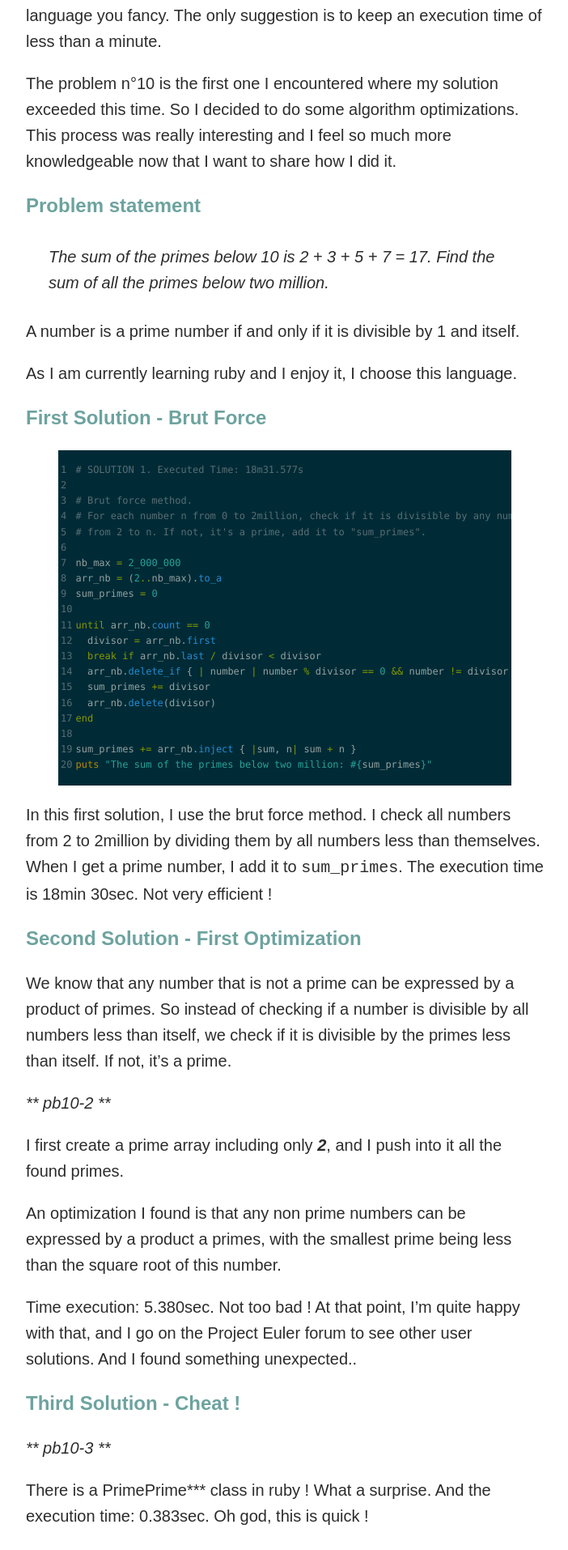
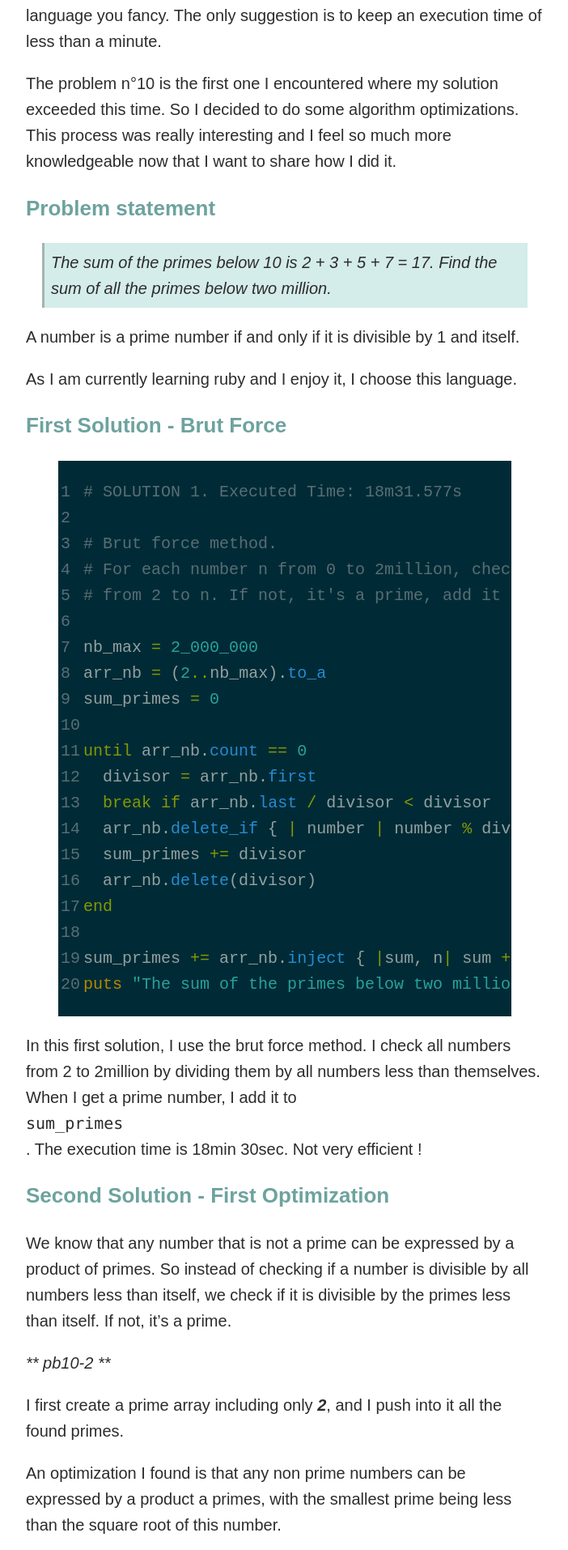
Before and after one commit to florianmainguy/florianmainguy.github.io, a Jekyll site: the page built from _posts/2015-08-28-sum-of-prime-numbers-program-optimization.markdown, in a window 1280 px wide. Shown: the part 566-2480 px from the top of the page at 81% size, without its empty margins (288-990 px from the left). Built offline with Jekyll 4.4.1, drawn with Linux system fonts in a browser that asks for light colours.

Commit message:
restructuration

```diff
--- a/_sass/_layout.scss
+++ b/_sass/_layout.scss
@@ -67,7 +67,7 @@
     color:#6DA39F;
 }
 h2 {
-    font-size: 24px;
+    font-size: 26px;
     color:#6DA39F;
 }
 .post-date {
@@ -98,9 +98,17 @@ h2 {
 }
 .blockquote {
     margin:1em 20px;
-    border-left: #A3B4B1;
+    background-color: #D4ECEA;
+    border-left: 3px solid #A3B4B1;
     padding: 8px 8px 8px 8px;
     font-style: italic;
+}
+code {
+    display: block;
+    white-space: pre;
+    overflow-x: auto;
+    word-wrap: normal;
+    font-family: Menlo;
 }
 
 /** Footer **/
--- a/_sass/_solarized-dark.scss
+++ b/_sass/_solarized-dark.scss
@@ -12,12 +12,6 @@ blue      #268bd2  reserved keywords
 cyan      #2aa198  strings, numbers
 green     #859900  operators, other keywords
 */
-
-.highlight pre {
-    font-family: Menlo, Regular;
-    font-size: 12px;
-}
-.highlight pre code { display: block; white-space: pre; overflow-x: auto; word-wrap: normal;font-family: Menlo;font-weight: Regular;}
 
 .highlight { background-color: #002b36; color: #93a1a1 }
 .highlight .lineno { color: #586e75 } /* Line Numbers */
```
Also changed, not shown: _posts/2015-08-28-sum-of-prime-numbers-program-optimization.markdown (+7 -0 lines).
